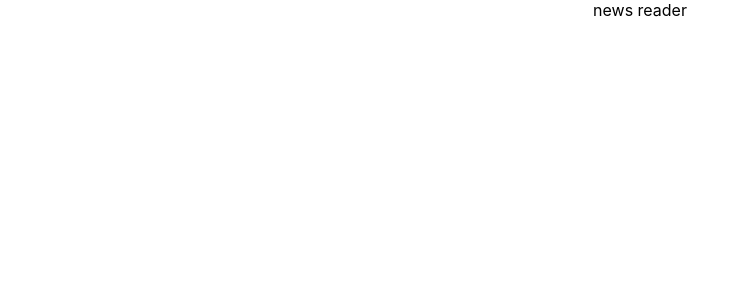
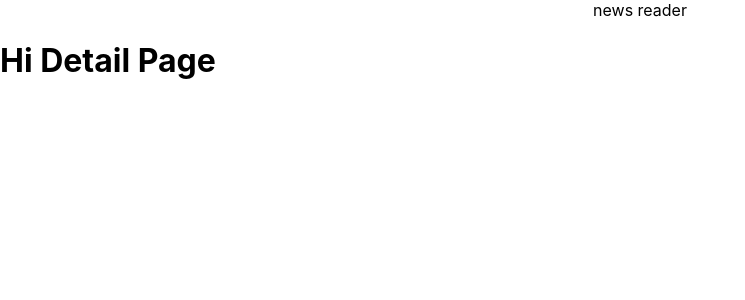
Before and after one commit to Markus-Xavier/news-reader-mod4final, a React (Create React App) app: page /1/1 in a window 1280 px wide. Before the commit this address had no page. Shown: the top 300 px of the page, without its empty margins (0-745 px from the left). Built offline with nearby package versions, Linux system fonts and the light colour scheme.

Commit message:
Add category to detail page route to be used when getting article info from api

```diff
--- a/src/Components/App/App.js
+++ b/src/Components/App/App.js
@@ -12,7 +12,7 @@ function App() {
     <AppHeader />
     <Routes>
       <Route path='/' element={<MainPage />}/>
-      <Route path='/:id' element={<DetailPage />}/>
+      <Route path='/:category/:id' element={<DetailPage />}/>
     </Routes>
     </>
   );
--- a/src/Components/ArticlePreview/ArticlePreview.js
+++ b/src/Components/ArticlePreview/ArticlePreview.js
@@ -2,9 +2,9 @@ import React from 'react';
 import { Link } from 'react-router-dom';
 import './ArticlePreview.css';
 
-export default function ArticlePreview({ id, title, publishDate, writtenBy, previewImage }) {
+export default function ArticlePreview({ id, title, publishDate, writtenBy, previewImage, filterOption }) {
   return (
-    <Link to={`/${id}`}>
+    <Link to={`/${filterOption}/${id}`}>
       <>
         <p>{title}</p>
         <p>{writtenBy}</p>
--- a/src/Components/MainPage/MainPage.js
+++ b/src/Components/MainPage/MainPage.js
@@ -24,7 +24,7 @@ export default function MainPage() {
 
   const createPageSections = (sectionTitles) => {
     if(sectionTitles) {
-      return sectionTitles.map(sectionTitle => <MainPageSection sectionTitle={sectionTitle} articles={filterDataByProperty(articles, 'section', sectionTitle)}/>);
+      return sectionTitles.map(sectionTitle => <MainPageSection filterOption={filterOption ? filterOption : 'home'} sectionTitle={sectionTitle} articles={filterDataByProperty(articles, 'section', sectionTitle)}/>);
     }
   };
 
--- a/src/Components/MainPageSection/MainPageSection.js
+++ b/src/Components/MainPageSection/MainPageSection.js
@@ -3,15 +3,15 @@ import './MainPageSection.css';
 import ArticlePreview from "../ArticlePreview/ArticlePreview";
 import { createArticleID } from "../../Services/DataManagement/dataManagement";
 
-export default function MainPageSection({ sectionTitle, articles }) {
+export default function MainPageSection({ filterOption, sectionTitle, articles }) {
   let articlePreviews = '';
-
   articlePreviews = articles.map(article => <ArticlePreview
     id={createArticleID(article.short_url)}
     title={article.title}
     publishDate={article.published_date}
     writtenBy={article.byline}
     previewImage={article.multimedia[2]}
+    filterOption={filterOption}
     />);
 
   return(
```
